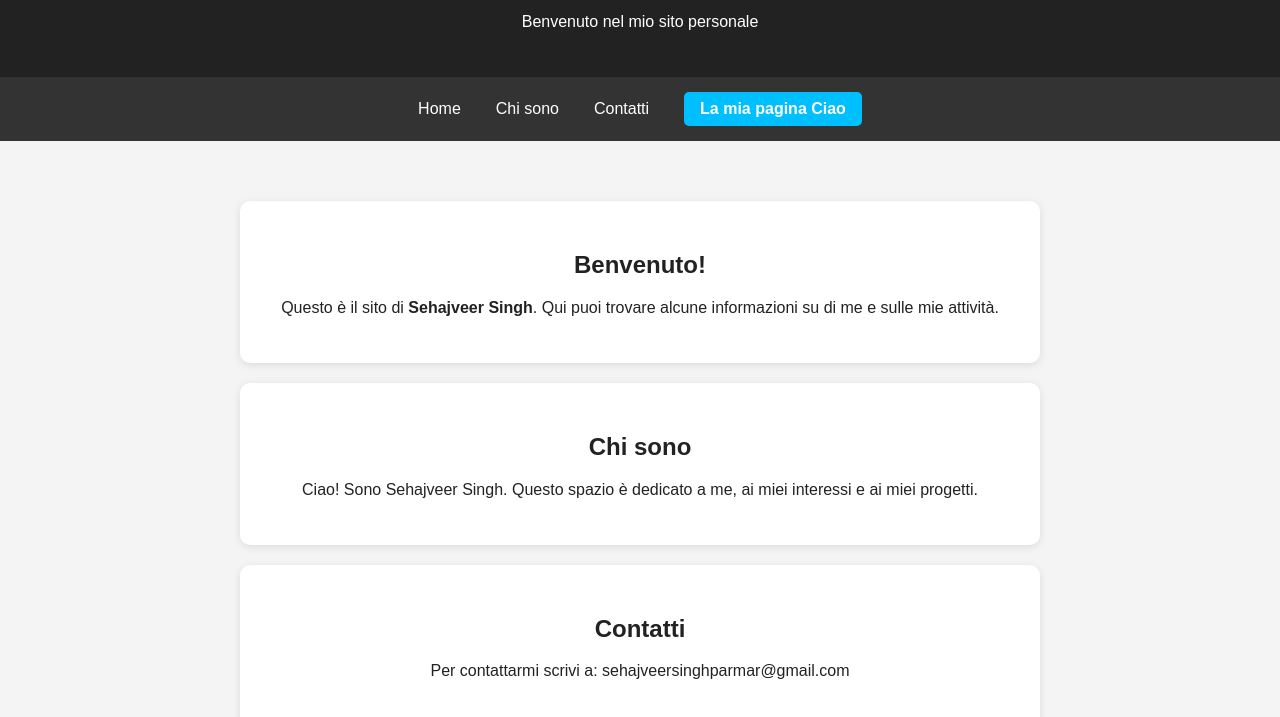
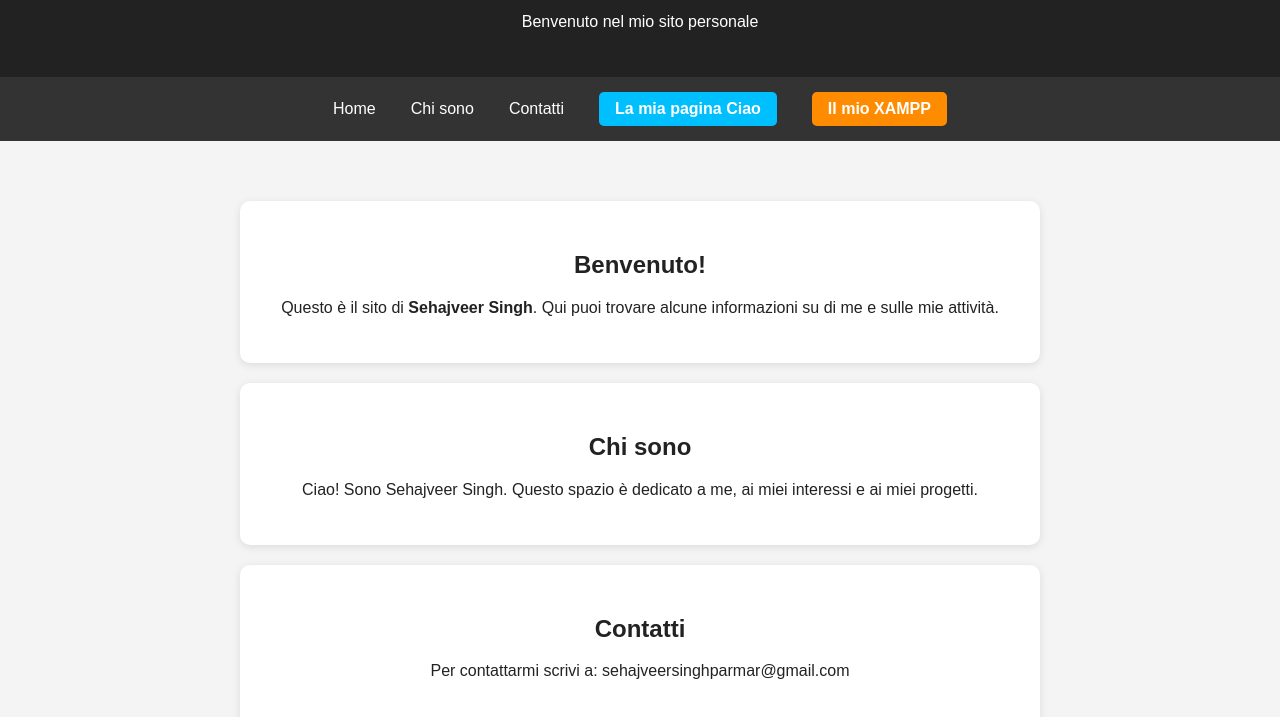
Before and after one commit to Sehajveer177/sitodisingh177, a plain HTML site: page index.html in a window 1280 px wide. Shown: the part 78-795 px from the top of the page. Drawn offline with Linux system fonts and the light colour scheme.

Commit message:
Update index.html

```diff
--- a/index.html
+++ b/index.html
@@ -1,3 +1,4 @@
+
 <!DOCTYPE html>
 <html lang="it">
 <head>
@@ -45,7 +46,7 @@
             color: #00bfff;
         }
 
-        /* Stile per il bottone che porta alla tua pagina Ciao */
+        /* Pulsante pagina Ciao */
         .btn-altervista {
             background-color: #00bfff;
             color: white !important;
@@ -57,6 +58,20 @@
 
         .btn-altervista:hover {
             background-color: #009acd;
+        }
+
+        /* Pulsante XAMPP */
+        .btn-xampp {
+            background-color: #ff8c00;
+            color: white !important;
+            padding: 8px 16px;
+            border-radius: 5px;
+            font-weight: bold;
+            transition: background-color 0.3s ease;
+        }
+
+        .btn-xampp:hover {
+            background-color: #e07800;
         }
 
         .container {
@@ -93,8 +108,18 @@
         <a href="#home">Home</a>
         <a href="#chi-sono">Chi sono</a>
         <a href="#contatti">Contatti</a>
-        <!-- Bottone che punta esattamente a https://sehajveersingh.altervista.org/ciao/ -->
-        <a href="https://sehajveersingh.altervista.org/ciao/" class="btn-altervista" target="_blank">La mia pagina Ciao</a>
+
+        <a href="https://sehajveersingh.altervista.org/ciao/"
+           class="btn-altervista"
+           target="_blank">
+            La mia pagina Ciao
+        </a>
+
+        <a href="http://192.168.112.226/"
+           class="btn-xampp"
+           target="_blank">
+            Il mio XAMPP
+        </a>
     </nav>
 
     <div class="container">
@@ -103,7 +128,8 @@
             <h2>Benvenuto!</h2>
             <p>
                 Questo è il sito di <strong>Sehajveer Singh</strong>.
-                Qui puoi trovare alcune informazioni su di me e sulle mie attività.
+                Qui puoi trovare alcune informazioni su di me
+                e sulle mie attività.
             </p>
         </section>
 
@@ -119,7 +145,8 @@
         <section id="contatti" class="card">
             <h2>Contatti</h2>
             <p>
-                Per contattarmi scrivi a: sehajveersinghparmar@gmail.com
+                Per contattarmi scrivi a:
+                sehajveersinghparmar@gmail.com
             </p>
         </section>
 
```
